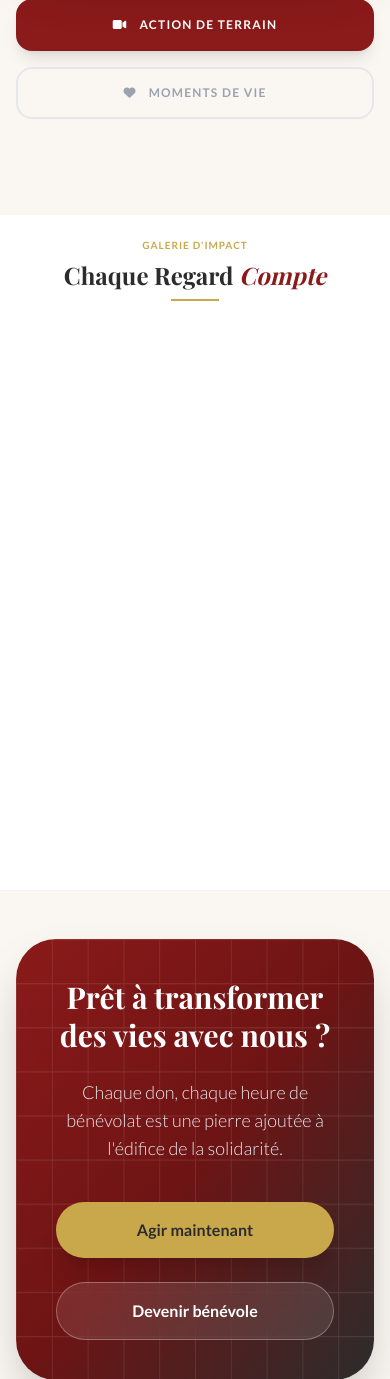
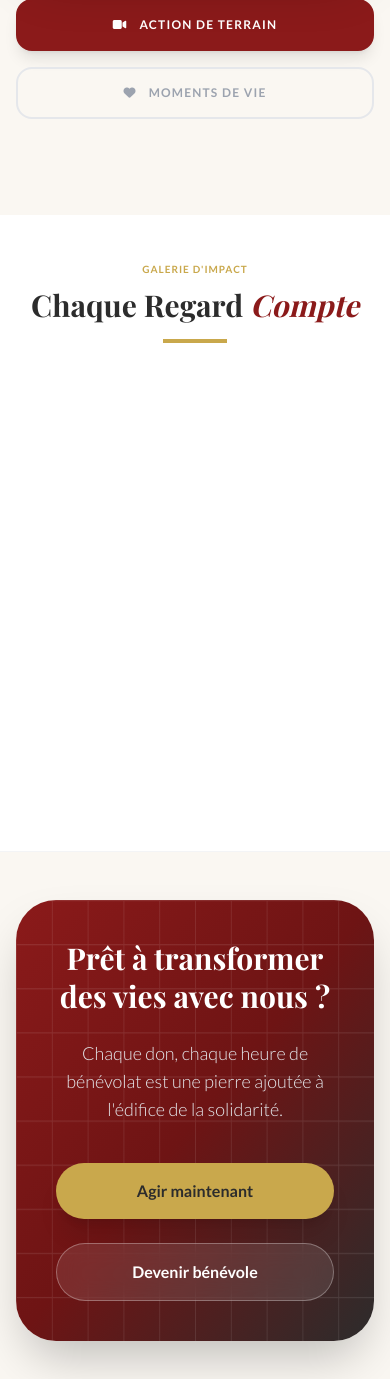
Before and after one commit to bleu-lock/projet_saint_martin, a Flask app: page / in a window 390 px wide. Shown: the part 2541-3920 px from the top of the page. Run offline with Flask 3, Linux system fonts and the light colour scheme; some libraries are stand-ins or nearby versions; some web fonts are replaced.

Commit message:
Fix: Nettoyage structure HTML et visibilité mobile galerie

```diff
--- a/templates/index.html
+++ b/templates/index.html
@@ -30,16 +30,16 @@
     </div>
 
     <div class="relative z-10 w-full max-w-7xl mx-auto px-4 sm:px-6 lg:px-8 text-center mt-8 sm:mt-16">
-        <span class="inline-block py-1 px-4 border border-asm-gold text-asm-gold rounded-full text-xs font-bold tracking-widest uppercase mb-6 slide-up-anim" style="animation-delay: 0.1s;">
+        <span class="inline-block py-1 px-4 border border-asm-gold text-asm-gold rounded-full text-xs font-bold tracking-widest uppercase mb-6 anime-item">
             Action Humanitaire
         </span>
-        <h1 class="text-4xl md:text-7xl font-serif text-white font-bold leading-tight mb-6 max-w-4xl mx-auto slide-up-anim" style="animation-delay: 0.3s; text-shadow: 0 4px 10px rgba(0,0,0,0.5);">
+        <h1 class="text-4xl md:text-7xl font-serif text-white font-bold leading-tight mb-6 max-w-4xl mx-auto anime-item" style="text-shadow: 0 4px 10px rgba(0,0,0,0.5);">
             Ensemble dans la rue,<br><span class="text-asm-gold italic">pour redonner espoir</span>
         </h1>
-        <p class="text-lg md:text-xl text-gray-200 mb-8 md:mb-10 max-w-2xl mx-auto font-light slide-up-anim" style="animation-delay: 0.5s;">
+        <p class="text-lg md:text-xl text-gray-200 mb-8 md:mb-10 max-w-2xl mx-auto font-light anime-item">
             Nous agissons au quotidien pour soutenir ceux qui n'ont plus rien, en apportant dignité et chaleur humaine au cœur de la ville.
         </p>
-        <div class="flex flex-col sm:flex-row gap-4 justify-center slide-up-anim pb-12 md:pb-0" style="animation-delay: 0.7s;">
+        <div class="flex flex-col sm:flex-row gap-4 justify-center anime-item pb-12 md:pb-0">
             <a href="{{ url_for('don') }}" class="bg-asm-bordeaux text-white px-8 py-4 rounded-full font-medium shadow-lg hover:bg-red-900 transition-all transform hover:-translate-y-1 hover:shadow-xl flex items-center justify-center gap-2">
                 Faire un don <i class="fas fa-heart text-sm"></i>
             </a>
@@ -78,10 +78,9 @@
     </div>
 </section>
 
-<!-- Mission Section (Full Documentary Style) -->
+<!-- Mission Section -->
 <section class="py-24 bg-asm-offwhite overflow-hidden relative">
     <div class="max-w-7xl mx-auto px-4 sm:px-6 lg:px-8">
-
         <!-- Header -->
         <div class="text-center mb-20 anime-item">
             <span class="text-asm-gold font-bold tracking-widest uppercase text-sm mb-4 block">Notre Engagement</span>
@@ -90,9 +89,8 @@
         </div>
 
         <div class="grid grid-cols-1 lg:grid-cols-2 gap-20 items-center">
-
-            <!-- Left Column: Synchronized Photo + Text Slider -->
-            <div class="relative reveal-left" x-data="{
+            <!-- Left Column: Slider -->
+            <div class="relative anime-item" x-data="{
                 active: 0,
                 slides: [
                     { img: '{{ url_for('static', filename='images/action-1.jpg') }}', title: 'Présence Nocturne', desc: 'Nos maraudes débutent quand la ville s\'endort, pour apporter chaleur et écoute.' },
@@ -108,23 +106,18 @@
                     <template x-for="(slide, index) in slides" :key="index">
                         <div class="absolute inset-0 transition-all duration-1000 ease-in-out"
                              :class="active === index ? 'opacity-100 scale-100' : 'opacity-0 scale-110'">
-                            <img :src="slide.img" class="w-full h-full object-cover animate-ken-burns" alt="Mission">
-                            <!-- Overlay Text -->
+                            <img :src="slide.img" class="w-full h-full object-cover" alt="Mission">
                             <div class="absolute inset-x-0 bottom-0 bg-gradient-to-t from-black/80 via-black/40 to-transparent p-10 pt-20">
-                                <h3 class="text-white font-serif font-bold text-3xl mb-3 translate-y-0 transition-transform duration-700"
-                                    x-show="active === index" x-transition:enter="translate-y-4" x-transition:enter-end="translate-y-0" x-text="slide.title"></h3>
-                                <p class="text-gray-200 text-lg font-light leading-relaxed"
-                                   x-show="active === index" x-transition:enter="opacity-0" x-transition:enter-end="opacity-100" x-text="slide.desc"></p>
+                                <h3 class="text-white font-serif font-bold text-3xl mb-3" x-text="slide.title"></h3>
+                                <p class="text-gray-200 text-lg font-light leading-relaxed" x-text="slide.desc"></p>
                             </div>
                         </div>
                     </template>
                 </div>
-
-                <!-- Floating Decorative circles -->
                 <div class="absolute -z-10 -top-10 -left-10 w-40 h-40 bg-asm-gold/20 rounded-full blur-2xl animate-pulse"></div>
             </div>
 
-            <!-- Right Column: Cinematic Documentary Player -->
+            <!-- Right Column: Video Player -->
             <div class="anime-item">
                 <div class="mb-8">
                     <div class="flex items-center gap-3 mb-4">
@@ -137,131 +130,93 @@
                     </p>
                 </div>
 
-                <!-- Video Showcase -->
                 <div class="space-y-8" x-data="{ currentVid: 1, isPlaying: false }">
-                    <div class="relative rounded-[2.5rem] overflow-hidden shadow-2xl border-[12px] border-white aspect-video bg-black group cursor-pointer"
+                    <div class="relative rounded-[2.5rem] overflow-hidden shadow-2xl border-4 border-white aspect-video bg-black group cursor-pointer"
                          @click="const v = document.getElementById('docu-vid-' + currentVid); if(v.paused){v.play(); isPlaying=true;}else{v.pause(); isPlaying=false;}">
-
-                        <!-- Film Grain Overlay -->
                         <div class="absolute inset-0 z-20 pointer-events-none opacity-[0.03] film-grain"></div>
-
-                        <!-- REC Badge -->
                         <div class="absolute top-6 left-6 z-30 flex items-center gap-2 bg-black/40 backdrop-blur-md px-3 py-1.5 rounded-full border border-white/10">
                             <div class="w-2 h-2 rounded-full bg-red-600 rec-blink shadow-[0_0_8px_rgba(220,38,38,0.8)]"></div>
                             <span class="text-[10px] text-white font-bold tracking-widest uppercase" x-text="currentVid === 1 ? 'REPORTAGE #01' : 'MOMENT #02'"></span>
                         </div>
-
-                        <!-- Video Elements -->
                         <video x-show="currentVid === 1" id="docu-vid-1" class="w-full h-full object-cover opacity-80 group-hover:opacity-100 transition-opacity duration-700" loop muted playsinline>
                             <source src="{{ url_for('static', filename='videos/video-action-1.mp4') }}" type="video/mp4">
                         </video>
                         <video x-show="currentVid === 2" id="docu-vid-2" class="w-full h-full object-cover opacity-80 group-hover:opacity-100 transition-opacity duration-700" loop muted playsinline style="display: none;">
                             <source src="{{ url_for('static', filename='videos/video-action-2.mp4') }}" type="video/mp4">
                         </video>
-
-                        <!-- Play Button Central -->
-                        <div class="absolute inset-0 flex items-center justify-center z-30 transition-all duration-500"
-                             :class="isPlaying ? 'opacity-0 scale-150 pointer-events-none' : 'opacity-100 scale-100'">
-                            <div class="w-24 h-24 bg-asm-gold rounded-full flex items-center justify-center play-btn-pulse shadow-[0_0_30px_rgba(201,168,76,0.5)]">
-                                <i class="fas fa-play text-white text-3xl ml-1.5"></i>
+                        <div class="absolute inset-0 flex items-center justify-center z-30 transition-all duration-500" :class="isPlaying ? 'opacity-0 scale-150 pointer-events-none' : 'opacity-100 scale-100'">
+                            <div class="w-20 h-20 md:w-24 md:h-24 bg-asm-gold rounded-full flex items-center justify-center play-btn-pulse">
+                                <i class="fas fa-play text-white text-2xl md:text-3xl ml-1.5"></i>
                             </div>
                         </div>
-
-                        <!-- Progress Bar Container -->
                         <div class="absolute bottom-0 left-0 right-0 h-1.5 bg-white/10 z-30">
                             <div class="h-full bg-asm-gold transition-all duration-300" id="video-progress" style="width: 0%"></div>
                         </div>
                     </div>
-
                     <div class="flex flex-col sm:flex-row gap-4">
-                        <button @click="currentVid = 1; isPlaying = false; document.querySelectorAll('video').forEach(v => {v.pause(); v.currentTime=0;});"
-                                :class="currentVid === 1 ? 'border-asm-bordeaux bg-asm-bordeaux text-white shadow-lg' : 'border-gray-200 text-gray-400 hover:border-asm-gold hover:text-asm-gold'"
-                                class="flex-1 py-4 px-6 rounded-2xl border-2 transition-all text-xs font-bold uppercase tracking-widest flex items-center justify-center gap-3">
+                        <button @click="currentVid = 1; isPlaying = false; document.querySelectorAll('video').forEach(v => {v.pause(); v.currentTime=0;});" :class="currentVid === 1 ? 'border-asm-bordeaux bg-asm-bordeaux text-white shadow-lg' : 'border-gray-200 text-gray-400 hover:border-asm-gold'" class="flex-1 py-4 px-6 rounded-2xl border-2 transition-all text-xs font-bold uppercase tracking-widest flex items-center justify-center gap-3">
                             <i class="fas fa-video"></i> Action de Terrain
                         </button>
-                        <button @click="currentVid = 2; isPlaying = false; document.querySelectorAll('video').forEach(v => {v.pause(); v.currentTime=0;});"
-                                :class="currentVid === 2 ? 'border-asm-bordeaux bg-asm-bordeaux text-white shadow-lg' : 'border-gray-200 text-gray-400 hover:border-asm-gold hover:text-asm-gold'"
-                                class="flex-1 py-4 px-6 rounded-2xl border-2 transition-all text-xs font-bold uppercase tracking-widest flex items-center justify-center gap-3">
+                        <button @click="currentVid = 2; isPlaying = false; document.querySelectorAll('video').forEach(v => {v.pause(); v.currentTime=0;});" :class="currentVid === 2 ? 'border-asm-bordeaux bg-asm-bordeaux text-white shadow-lg' : 'border-gray-200 text-gray-400 hover:border-asm-gold'" class="flex-1 py-4 px-6 rounded-2xl border-2 transition-all text-xs font-bold uppercase tracking-widest flex items-center justify-center gap-3">
                             <i class="fas fa-heart"></i> Moments de Vie
                         </button>
                     </div>
-
-                    <script>
-                        // Synchronisation de la barre de progression
-                        document.querySelectorAll('video').forEach(v => {
-                            v.addEventListener('timeupdate', () => {
-                                if (v.duration) {
-                                    const progress = (v.currentTime / v.duration) * 100;
-                                    document.getElementById('video-progress').style.width = progress + '%';
-                                }
-                            });
-                        });
-                    </script>
                 </div>
             </div>
         </div>
     </div>
 </section>
 
-<!-- Impact Gallery Section (Advanced Slider) -->
-<section class="py-4 bg-white overflow-hidden">
+<!-- Impact Gallery Section -->
+<section class="py-10 bg-white overflow-hidden">
     <div class="max-w-7xl mx-auto px-4 sm:px-6 lg:px-8">
-        <div class="text-center mb-4 anime-item">
+        <div class="text-center mb-6 anime-item">
             <span class="text-asm-gold font-bold tracking-widest uppercase text-[10px]">Galerie d'Impact</span>
-            <h2 class="text-2xl md:text-3xl font-serif font-bold text-asm-dark mt-1 mb-2">Chaque Regard <span class="text-asm-bordeaux italic">Compte</span></h2>
-            <div class="w-12 h-0.5 bg-asm-gold mx-auto"></div>
+            <h2 class="text-3xl md:text-4xl font-serif font-bold text-asm-dark mt-2 mb-4">Chaque Regard <span class="text-asm-bordeaux italic">Compte</span></h2>
+            <div class="w-16 h-1 bg-asm-gold mx-auto mb-4"></div>
         </div>
 
-        <!-- Horizontal Scroll Slider -->
         <div class="relative group anime-list" x-data="{
             active: 0,
             slides: [
-                { img: '{{ url_for('static', filename='images/action-5.jpg') }}', title: 'Distribution Alimentaire', desc: 'Des produits frais et variés pour garantir un équilibre nutritionnel.' },
-                { img: '{{ url_for('static', filename='images/action-6.jpg') }}', title: 'Écoute Active', desc: 'Prendre le temps de parler, c\'est souvent le plus beau des cadeaux.' },
-                { img: '{{ url_for('static', filename='images/action-7.jpg') }}', title: 'Soutien en Hiver', desc: 'Distribution de duvets et vêtements chauds lors des grands froids.' },
-                { img: '{{ url_for('static', filename='images/action-8.jpg') }}', title: 'Maraude de Jour', desc: 'Maintenir le lien social tout au long de la journée dans les quartiers.' },
-                { img: '{{ url_for('static', filename='images/action-9.jpg') }}', title: 'Kits d\'Hygiène', desc: 'L\'accès à la propreté est un droit fondamental pour la dignité.' },
-                { img: '{{ url_for('static', filename='images/action-10.jpg') }}', title: 'Accompagnement Logement', desc: 'Aider à l\'installation pour que chaque nouveau toit devienne un foyer.' },
-                { img: '{{ url_for('static', filename='images/action-11.jpg') }}', title: 'Maraude Nocturne', desc: 'Une présence rassurante dans le silence de la nuit parisienne.' },
-                { img: '{{ url_for('static', filename='images/action-12.jpg') }}', title: 'Ateliers Solidaires', desc: 'Des moments de partage pour reconstruire l\'estime de soi.' },
-                { img: '{{ url_for('static', filename='images/action-13.jpg') }}', title: 'Dignité Retrouvée', desc: 'Le sourire d\'un bénéficiaire est notre plus grande récompense.' }
+                { img: '{{ url_for('static', filename='images/action-5.jpg') }}', title: 'Distribution Alimentaire', desc: 'Des produits frais et variés.' },
+                { img: '{{ url_for('static', filename='images/action-6.jpg') }}', title: 'Écoute Active', desc: 'Prendre le temps de parler.' },
+                { img: '{{ url_for('static', filename='images/action-7.jpg') }}', title: 'Soutien en Hiver', desc: 'Distribution de duvets.' },
+                { img: '{{ url_for('static', filename='images/action-8.jpg') }}', title: 'Maraude de Jour', desc: 'Maintenir le lien social.' },
+                { img: '{{ url_for('static', filename='images/action-9.jpg') }}', title: 'Kits d\'Hygiène', desc: 'L\'accès à la propreté.' },
+                { img: '{{ url_for('static', filename='images/action-10.jpg') }}', title: 'Accompagnement', desc: 'Aider à l\'installation.' },
+                { img: '{{ url_for('static', filename='images/action-11.jpg') }}', title: 'Maraude Nocturne', desc: 'Présence rassurante.' },
+                { img: '{{ url_for('static', filename='images/action-12.jpg') }}', title: 'Ateliers Solidaires', desc: 'Reconstruire l\'estime.' },
+                { img: '{{ url_for('static', filename='images/action-13.jpg') }}', title: 'Dignité Retrouvée', desc: 'Le sourire d\'un bénéficiaire.' }
             ],
             updateActive(el) {
                 const scrollLeft = el.scrollLeft;
-                const width = el.offsetWidth;
-                this.active = Math.round(scrollLeft / (300 + 24)); // 300px is card width, 24px is gap
+                const cardWidth = window.innerWidth < 768 ? 276 : 474;
+                this.active = Math.round(scrollLeft / cardWidth);
             }
         }">
-            <!-- Main Slider Container -->
-            <div class="flex overflow-x-auto snap-x snap-mandatory no-scrollbar gap-6 pb-12"
-                 id="impact-slider"
-                 @scroll.debounce.50ms="updateActive($el)">
+            <div class="flex overflow-x-auto snap-x snap-mandatory no-scrollbar gap-4 md:gap-6 pb-8" id="impact-slider" @scroll.debounce.50ms="updateActive($el)">
                 <template x-for="(slide, index) in slides" :key="index">
-                    <div class="flex-none w-[300px] md:w-[450px] snap-center">
-                        <div class="bg-asm-offwhite rounded-[2rem] overflow-hidden shadow-xl border-4 border-white transition-all duration-500 hover:shadow-2xl hover:-translate-y-2 group/card">
-                            <div class="h-[300px] md:h-[400px] relative overflow-hidden">
+                    <div class="flex-none w-[260px] md:w-[450px] snap-center anime-item">
+                        <div class="bg-asm-offwhite rounded-[2rem] overflow-hidden shadow-xl border-4 border-white transition-all duration-500 hover:shadow-2xl hover:-translate-y-2 group/card h-full">
+                            <div class="h-[260px] md:h-[400px] relative overflow-hidden">
                                 <img :src="slide.img" class="w-full h-full object-cover transform group-hover/card:scale-110 transition-transform duration-1000" alt="Impact">
                                 <div class="absolute inset-0 bg-gradient-to-t from-black/60 to-transparent opacity-0 group-hover/card:opacity-100 transition-opacity duration-500"></div>
                             </div>
-                            <div class="p-8">
-                                <h3 class="font-serif font-bold text-xl text-asm-bordeaux mb-2" x-text="slide.title"></h3>
-                                <p class="text-gray-500 text-sm leading-relaxed italic" x-text="slide.desc"></p>
+                            <div class="p-6">
+                                <h3 class="font-serif font-bold text-lg text-asm-bordeaux mb-2" x-text="slide.title"></h3>
+                                <p class="text-gray-500 text-xs italic" x-text="slide.desc"></p>
                             </div>
                         </div>
                     </div>
                 </template>
             </div>
-
-            <!-- Custom Navigation Dots -->
-            <div class="flex justify-center gap-2 mt-4">
+            <div class="flex justify-center gap-2 mt-2">
                 <template x-for="(slide, index) in slides" :key="index">
-                    <button class="w-3 h-3 rounded-full transition-all duration-300 cursor-default"
-                            :class="active === index ? 'bg-asm-bordeaux w-8' : 'bg-gray-200'"></button>
+                    <button class="w-2 h-2 rounded-full transition-all duration-300" :class="active === index ? 'bg-asm-bordeaux w-6' : 'bg-gray-200'"></button>
                 </template>
             </div>
         </div>
-    </div>
-</section>
     </div>
 </section>
 
@@ -269,8 +224,19 @@
     .no-scrollbar::-webkit-scrollbar { display: none; }
     .no-scrollbar { -ms-overflow-style: none; scrollbar-width: none; }
 </style>
-    </div>
-</section>
 
+<script>
+    // Script pour la barre de progression vidéo
+    document.addEventListener('DOMContentLoaded', () => {
+        document.querySelectorAll('video').forEach(v => {
+            v.addEventListener('timeupdate', () => {
+                if (v.duration) {
+                    const progress = (v.currentTime / v.duration) * 100;
+                    const pb = v.closest('.relative').querySelector('#video-progress');
+                    if(pb) pb.style.width = progress + '%';
+                }
+            });
+        });
+    });
+</script>
 {% endblock %}
-ck %}
```
